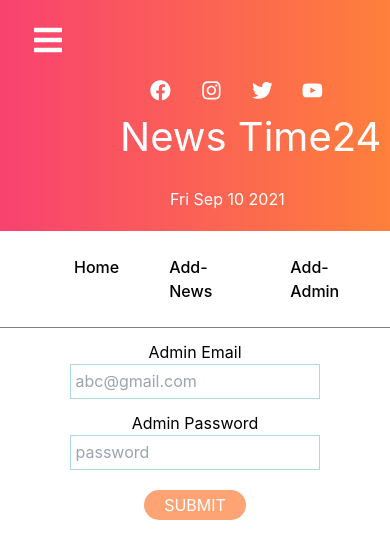
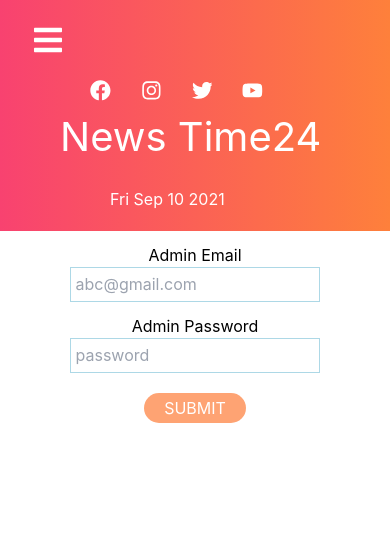
Before and after one commit to Taher-39/news-time-client, a React (Create React App) app: page /addAdmin in a window 390 px wide. Shown: the top 558 px of the page. Built offline with nearby package versions, Linux system fonts and the light colour scheme.

Commit message:
after added some desing

```diff
--- a/src/App.css
+++ b/src/App.css
@@ -208,7 +208,7 @@ input[type="text"], input[type="password"],  input[type="email"] {
 /* responsive design style start */
 @media only screen and (max-width: 600px) {
   .footer-content, .heading-content {
-    padding-left: 120px;
+    padding-left: 60px;
   }
   .date{
     padding-left: 50px;
@@ -216,5 +216,8 @@ input[type="text"], input[type="password"],  input[type="email"] {
   .footer-bottom{
     padding-right: 100px;
   }
+  .navbar{
+    display: none;
+  }
 }
 /* responsive design style end */
--- a/src/components/Home/SideBar/Sidenav.js
+++ b/src/components/Home/SideBar/Sidenav.js
@@ -22,7 +22,7 @@ const Sidenav = () => {
                 <ul className='nav-menu-items' onClick={showSidebar}>
                     <li>
                         <Link to="#" className='menu-bars'>
-                            <AiIcons.AiOutlineClose />
+                            <AiIcons.AiOutlineClose className='ml-6 sidebar-close' />
                         </Link>
                     </li>
                     {
```
